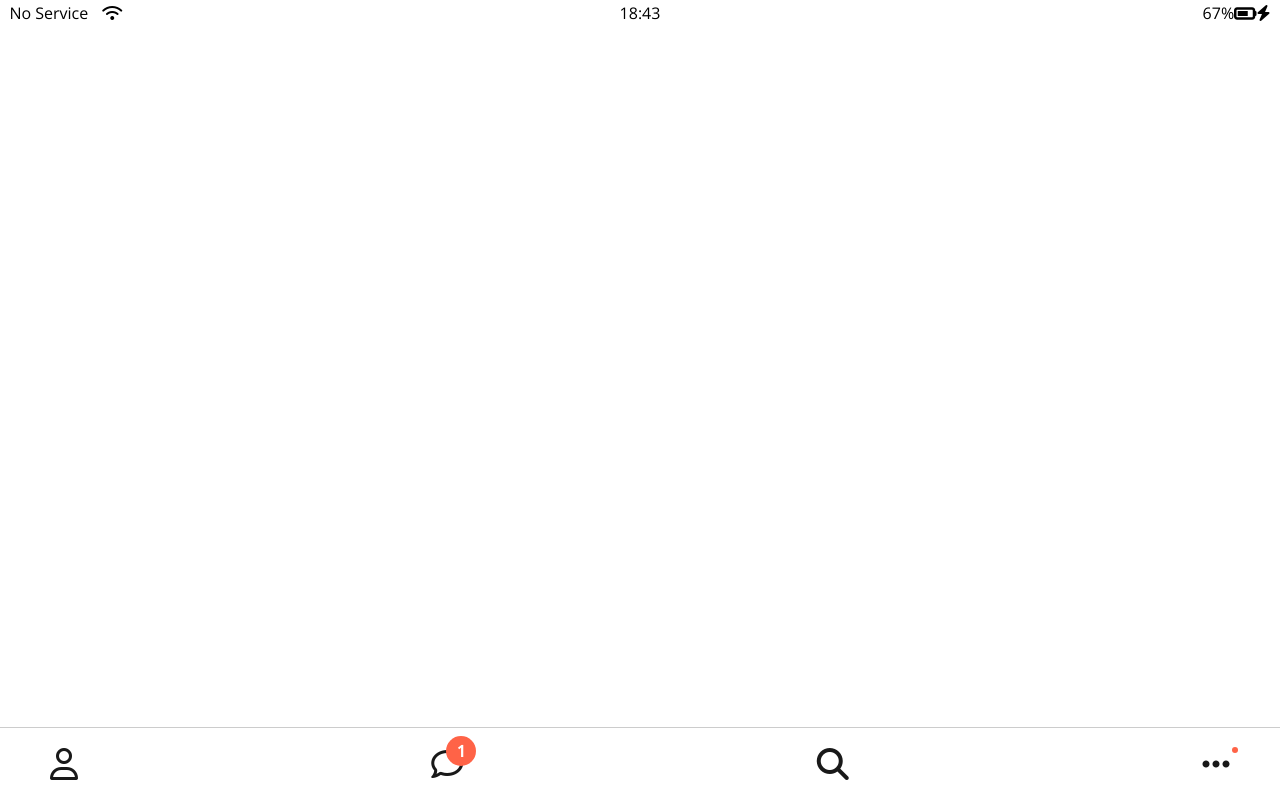
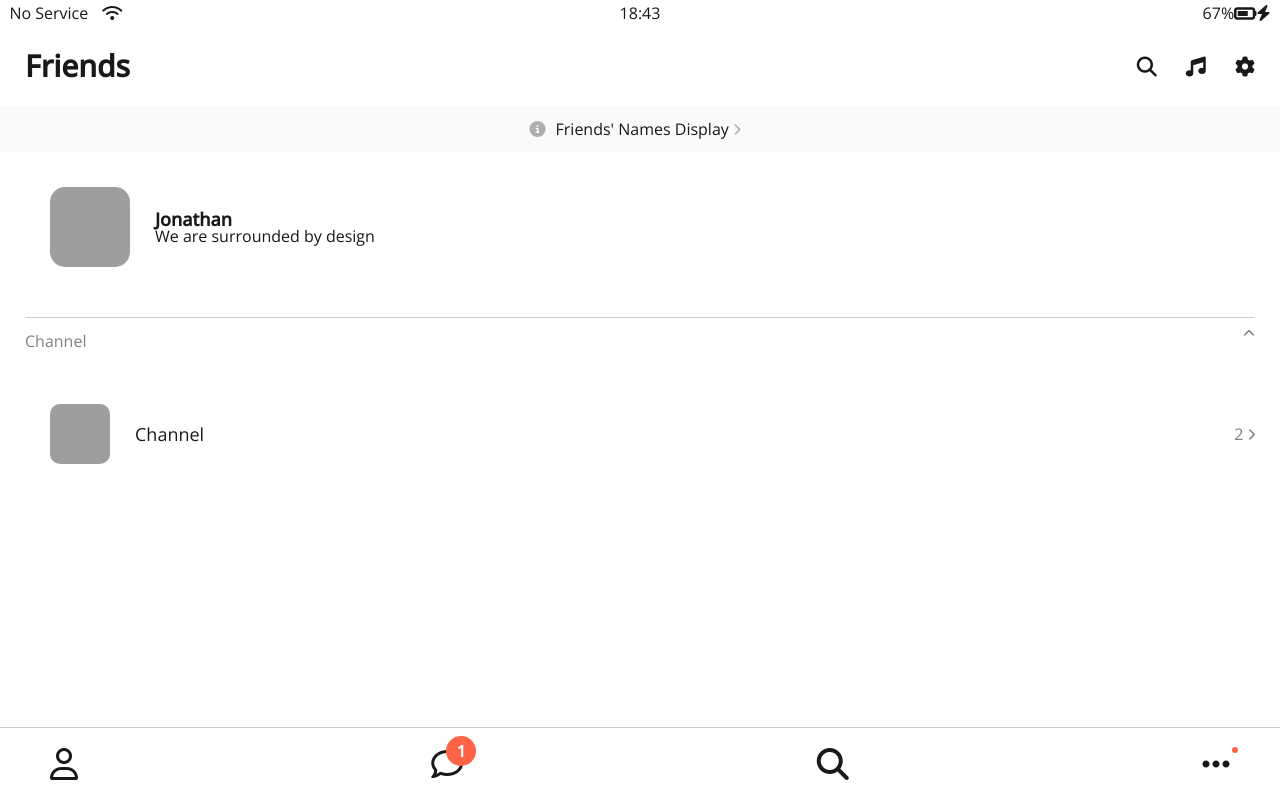
Before and after one commit to LeConsulat2/Flutter-SQL-HTML-CSS, a plain HTML site: page friends.html in a window 1280 px wide. Drawn offline with nearby package versions, Linux system fonts and the light colour scheme; grey boxes are pictures that could not be loaded.

Commit message:
Update!!!

```diff
--- /dev/null
+++ b/css/components/screen-header.css
@@ -0,0 +1,18 @@
+.screen-header {
+    display: flex;
+    justify-content: space-between;
+    align-items: center;
+    padding: var(--horizontal-space);
+
+}
+
+.screen-header__title {
+    font-size: 30px;
+    font-weight: 600;
+}
+
+.screen-header__icons span {
+    margin-left: 25px;
+
+
+}
--- /dev/null
+++ b/css/components/user-component.css
@@ -0,0 +1,64 @@
+
+.user-component {
+    justify-content: space-between;
+
+}
+
+.user-component,
+.user-component__column:first-child {
+    display:flex;
+    align-items: center;
+
+}
+
+.user-component__avatar {
+    width: 70px;
+    height: 70px;
+    border-radius:40px;
+    padding: var(--horizontal-space);
+
+}
+
+.user-component__title {
+    font-weight: 600;
+    font-size: 18px;
+}
+
+.user-component__subtitle {
+    margin-top:8px;
+    font-size:17px;
+    color:rgba (0, 0, 0, 0.2);
+}
+
+.user-component__avatar--xl {
+    width: 80px;
+    height: 80px;
+}
+
+.user-component__avatar--sm {
+    width: 60px;
+    height:60px;
+    border-radius: 35px;
+}
+
+.user-component__title--not-bold {
+    font-weight: 400;
+}
+
+.friends-screen__channel {
+    margin-top: 25px;
+    border-top:1px solid rgba(0, 0, 0, 0.2);
+    padding-top:15px;
+
+}
+
+.friends-screen__channel-header {
+    margin-bottom:30px;
+    display:flex;
+    justify-content:space-between;
+    color:rgba(0, 0, 0, 0.5);
+}
+
+.user-component__column:last-child {
+    color:rgba(0, 0, 0, 0.5);
+}
--- /dev/null
+++ b/css/screens/friends.css
@@ -0,0 +1,35 @@
+#friends-display-link  {
+    text-align: center;
+    display:block;
+    background-color: #fafafa;
+    padding: 15px 0px;
+    font-size: 16px;
+    margin-bottom:10px;
+
+}
+
+#friends-display-link i {
+    color: rgba(0, 0, 0, 0.3);
+    padding-right: 10px;
+
+}
+
+
+
+.friends-screen {
+    padding:0px var(--horizontal-space);
+}
+
+.friends-screen__channel {
+    margin-top: 25px;
+    border-top:1px solid rgba(0, 0, 0, 0.2);
+    padding-top:15px;
+
+}
+
+.friends-screen__channel-header {
+    margin-bottom:30px;
+    display:flex;
+    justify-content:space-between;
+    color:rgba(0, 0, 0, 0.5);
+}
--- a/css/styles.css
+++ b/css/styles.css
@@ -5,12 +5,16 @@
 /* Components */
 @import "components/status-bar.css";
 @import "components/nav-bar.css";
+@import "components/screen-header.css";
+@import "components/user-component.css";
 
 /*Screens */
 @import "screens/login.css";
+@import "screens/friends.css";
 
 
 body {
     font-family: 'Open Sans', sans-serif;
+    color:#191919;
 
 }
--- a/css/variables.css
+++ b/css/variables.css
@@ -1,3 +1,4 @@
 :root {
     --yellow: #fae100;
+    --horizontal-space:25px;
 }
--- a/friends.html
+++ b/friends.html
@@ -23,6 +23,59 @@
         <i class="fa-solid fa-bolt"></i>
       </div>
     </div>
+    <header class="screen-header">
+      <h1 class="screen-header__title">Friends</h1>
+      <div class="screen-header__icons">
+        <span><i class="fa-solid fa-magnifying-glass fa-2x fa-lg"></i></span>
+        <span><i class="fa-solid fa-music fa-lg"></i></span>
+        <span><i class="fa-solid fa-gear fa-lg"></i></span>
+      </div>
+    </header>
+
+    <a id="friends-display-link">
+      <i class="fa-solid fa-circle-info"></i>Friends' Names Display
+      <i class="fa-solid fa-chevron-right fa-xs"></i>
+    </a>
+
+    <main class="friends-screen">
+      <div class="user-component">
+        <div class="user-component__column">
+          <img
+            src="https://avatars.githubusercontent.com/u/139603040?u=2e43d83f55697092eb203662a51975345fa0410f&v=4"
+            class="user-component__avatar user-component__avatar--xl"
+          />
+          <div class="user-component__text">
+            <h4 class="user-component__title">Jonathan</h4>
+            <!--<h6 class="user-component__subtitle"></h6>-->
+            We are surrounded by design
+          </div>
+        </div>
+        <div class="user-component__column"></div>
+      </div>
+      <div class="friends-screen__channel">
+        <div class="friends-screen__channel-header">
+          <span>Channel</span>
+          <i class="fa-solid fa-chevron-up fa-xs"></i>
+        </div>
+        <div class="user-component">
+          <div class="user-component__column">
+            <img
+              src="https://avatars.githubusercontent.com/u/139603040?u=2e43d83f55697092eb203662a51975345fa0410f&v=4"
+              class="user-component__avatar user-component__avatar--sm"
+            />
+            <div class="user-component__text">
+              <h4 class="user-component__title user-component__title--not-bold">
+                Channel
+              </h4>
+            </div>
+          </div>
+          <div class="user-component__column">
+            <span>2</span>
+            <i class="fa-solid fa-chevron-right fa-xs"></i>
+          </div>
+        </div>
+      </div>
+    </main>
 
     <nav class="nav">
       <ul class="nav__list">
```
